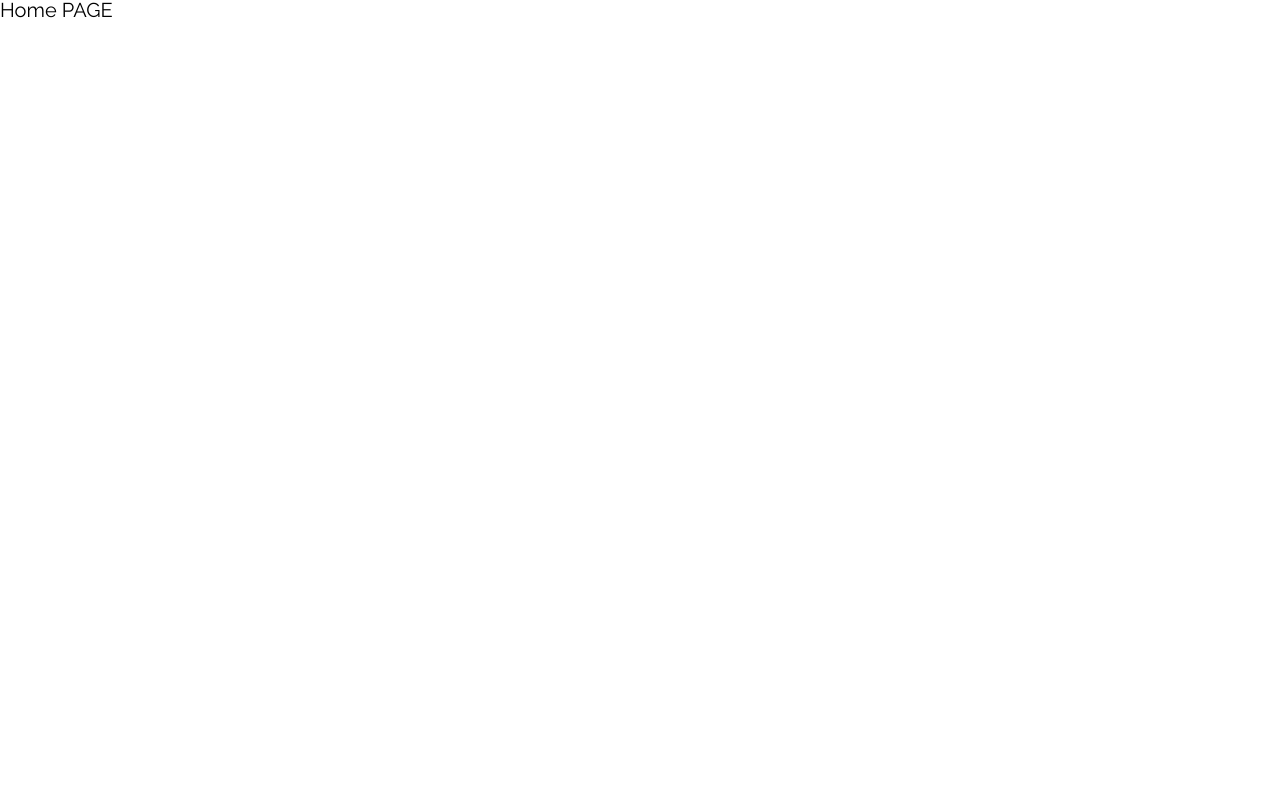
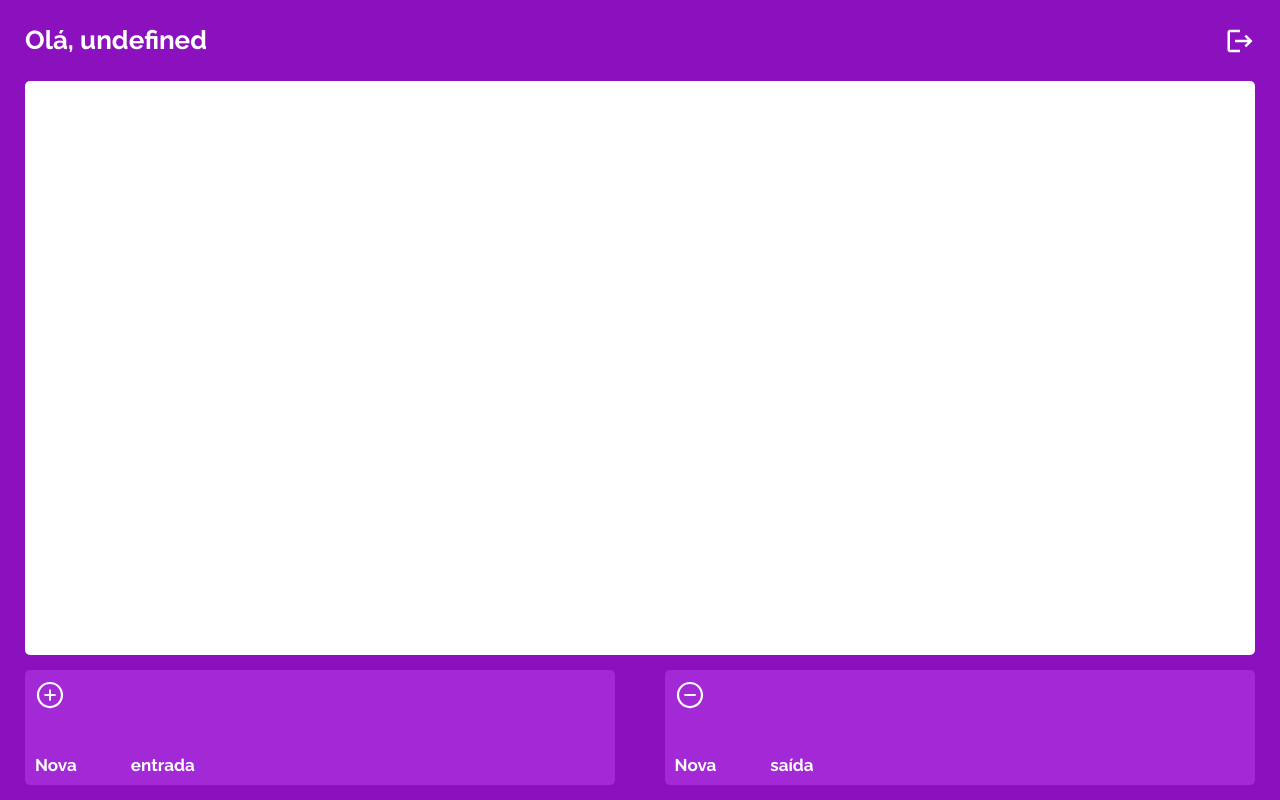
Before and after one commit to me-luc/my-wallet-front, a JavaScript app: page /home in a window 1280 px wide. Built offline with nearby package versions, Linux system fonts and the light colour scheme.

Commit message:
add entries page (outcome / income)

```diff
--- a/package.json
+++ b/package.json
@@ -7,6 +7,7 @@
     "match-sorter": "^6.3.1",
     "react": "^18.2.0",
     "react-dom": "^18.2.0",
+    "react-icons": "^4.7.1",
     "react-router-dom": "^6.7.0",
     "react-scripts": "^5.0.1",
     "sort-by": "^1.2.0",
--- /dev/null
+++ b/src/components/history/History.js
@@ -0,0 +1,14 @@
+import styled from "styled-components";
+
+export default function History() {
+	return <StyledSection></StyledSection>;
+}
+
+const StyledSection = styled.section`
+	background-color: #fff;
+	width: 100%;
+	height: 100%;
+	margin: 25px 0 15px 0;
+
+	border-radius: 5px;
+`;
--- a/src/components/index.js
+++ b/src/components/index.js
@@ -2,5 +2,16 @@ import InputModel from "./models/InputModel";
 import ButtonModel from "./models/ButtonModel";
 import AppTitle from "./models/AppTitle";
 import OtherSignOption from "./models/OtherSignOption";
+import History from "./history/History";
+import EntryButton from "./models/EntryButton";
+import PageTitle from "./models/PageTitle";
 
-export { InputModel, ButtonModel, AppTitle, OtherSignOption };
+export {
+	InputModel,
+	ButtonModel,
+	AppTitle,
+	OtherSignOption,
+	History,
+	EntryButton,
+	PageTitle,
+};
--- a/src/components/models/ButtonModel.js
+++ b/src/components/models/ButtonModel.js
@@ -1,7 +1,7 @@
 import styled from "styled-components";
 
-export default function ButtonModel({ text }) {
-	return <StyledButton>{text}</StyledButton>;
+export default function ButtonModel({ text, bFunction }) {
+	return <StyledButton onClick={bFunction}>{text}</StyledButton>;
 }
 
 const StyledButton = styled.button`
--- /dev/null
+++ b/src/components/models/EntryButton.js
@@ -0,0 +1,46 @@
+import styled from "styled-components";
+
+export default function EntryButton({ Icon, title }) {
+	return (
+		<StyledButton>
+			<Icon className="icon" />
+			<Title>{title}</Title>
+		</StyledButton>
+	);
+}
+
+const StyledButton = styled.button`
+	background-color: #a328d6;
+	width: 48%;
+	height: 115px;
+
+	border: none;
+	border-radius: 5px;
+
+	box-sizing: border-box;
+	padding: 10px;
+
+	display: flex;
+	flex-direction: column;
+	justify-content: space-between;
+	align-items: flex-start;
+	cursor: pointer;
+
+	.icon {
+		font-size: 25px;
+		color: #ffffff;
+	}
+`;
+
+const Title = styled.h3`
+	font-family: "Raleway";
+	font-style: normal;
+	font-weight: 700;
+	font-size: 17px;
+	line-height: 20px;
+
+	color: #ffffff;
+
+	text-align: left;
+	word-spacing: 50px;
+`;
--- a/src/components/models/OtherSignOption.js
+++ b/src/components/models/OtherSignOption.js
@@ -3,9 +3,9 @@ import styled from "styled-components";
 
 export default function OtherSignOption({ text, link }) {
 	const navigate = useNavigate();
-	return <StyledP onClick={goTo}>{text}</StyledP>;
+	return <StyledP onClick={goToLinkPage}>{text}</StyledP>;
 
-	function goTo() {
+	function goToLinkPage() {
 		navigate(link);
 	}
 }
--- /dev/null
+++ b/src/components/models/PageTitle.js
@@ -0,0 +1,15 @@
+import styled from "styled-components";
+
+export default function PageTitle({ text, style }) {
+	return <Title style={style}>{text}</Title>;
+}
+
+const Title = styled.h2`
+	font-family: "Raleway";
+	font-style: normal;
+	font-weight: 700;
+	font-size: 26px;
+	line-height: 31px;
+	color: #ffffff;
+	${({ style }) => style}
+`;
--- a/src/pages/HomePage.js
+++ b/src/pages/HomePage.js
@@ -1,3 +1,46 @@
-export default function HomePage() {
-	return <div>Home PAGE</div>;
+import styled from "styled-components";
+import { PageModel } from "../styles/PageModel";
+import { MdLogout as LogoutIcon } from "react-icons/md";
+import {
+	AiOutlinePlusCircle as PlusIcon,
+	AiOutlineMinusCircle as MinusIcon,
+} from "react-icons/ai";
+import { EntryButton, History, PageTitle } from "../components/index";
+
+export default function HomePage({ name }) {
+	return (
+		<Page>
+			<TopSection>
+				<PageTitle text={`Olá, ${name}`} />
+				<LogoutIcon className="icon" />
+			</TopSection>
+
+			<History />
+
+			<Options>
+				<EntryButton title="Nova entrada" Icon={PlusIcon} />
+				<EntryButton title="Nova saída" Icon={MinusIcon} />
+			</Options>
+		</Page>
+	);
 }
+
+const Page = styled(PageModel)`
+	.icon {
+		font-size: 30px;
+		color: #ffffff;
+	}
+`;
+
+const TopSection = styled.div`
+	width: 100%;
+	display: flex;
+	justify-content: space-between;
+	align-items: center;
+`;
+
+const Options = styled.div`
+	width: 100%;
+	display: flex;
+	justify-content: space-between;
+`;
--- a/src/pages/NewIncome.js
+++ b/src/pages/NewIncome.js
@@ -1,3 +1,25 @@
+import styled from "styled-components";
+import { InputModel, ButtonModel, PageTitle } from "../components/index";
+import { PageModel } from "../styles/PageModel";
+
 export default function NewIncomePage() {
-	return <div>NEW INCOME PAGE</div>;
+	return (
+		<Page>
+			<PageTitle style={titleStyle} text="Nova entrada" />
+			<InputModel placeholder="Valor" />
+			<InputModel placeholder="Descrição" />
+			<ButtonModel text="Salvar entrada" />
+		</Page>
+	);
 }
+
+const Page = styled(PageModel)`
+	align-items: flex-start;
+	justify-content: start;
+`;
+
+function titleStyle() {
+	return `
+		margin-bottom: 35px;
+	`;
+}
--- a/src/pages/NewOutcomePage.js
+++ b/src/pages/NewOutcomePage.js
@@ -1,3 +1,25 @@
+import styled from "styled-components";
+import { InputModel, ButtonModel, PageTitle } from "../components/index";
+import { PageModel } from "../styles/PageModel";
+
 export default function NewOutcomePage() {
-	return <div>OUTCOME PAGE</div>;
+	return (
+		<Page>
+			<PageTitle style={titleStyle} text="Nova saída" />
+			<InputModel placeholder="Valor" />
+			<InputModel placeholder="Descrição" />
+			<ButtonModel text="Salvar entrada" />
+		</Page>
+	);
 }
+
+const Page = styled(PageModel)`
+	align-items: flex-start;
+	justify-content: start;
+`;
+
+function titleStyle() {
+	return `
+		margin-bottom: 35px;
+	`;
+}
--- a/src/pages/SignUpPage.js
+++ b/src/pages/SignUpPage.js
@@ -1,3 +1,24 @@
+import styled from "styled-components";
+import { PageModel } from "../styles/PageModel";
+import {
+	InputModel,
+	ButtonModel,
+	AppTitle,
+	OtherSignOption,
+} from "../components/index";
+
 export default function SignUpPage() {
-	return <div>SIGNUp PAGE</div>;
+	return (
+		<Page>
+			<AppTitle />
+			<InputModel placeholder="Name" />
+			<InputModel placeholder="E-mail" />
+			<InputModel placeholder="Senha" />
+			<InputModel placeholder="Confirmar senha" />
+			<ButtonModel text="Entrar" />
+			<OtherSignOption text="Já tem uma conta? Entre agora!" link="/" />
+		</Page>
+	);
 }
+
+const Page = styled(PageModel)``;
```
Also changed, not shown: 1 other file (tests, documents, lock files or other folders).
